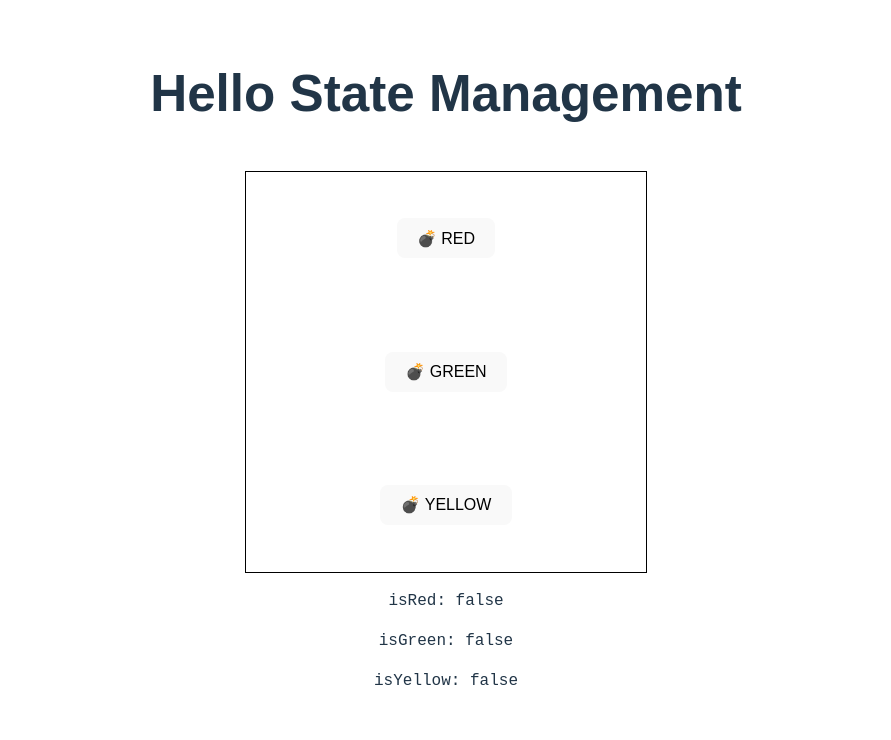
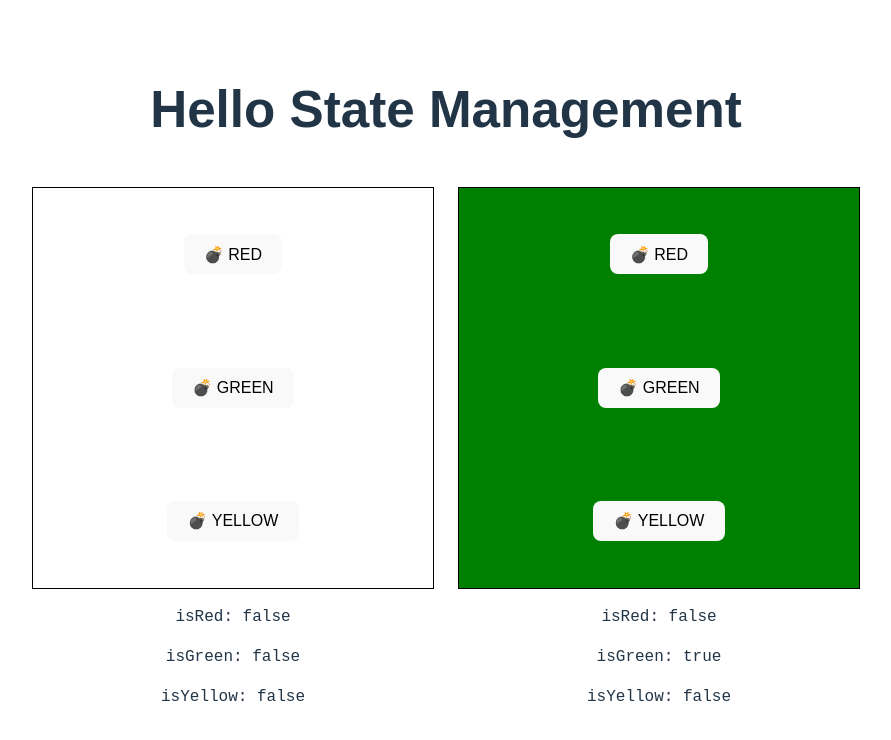
Before and after one commit to rdzcn/react-state-management, a React (Vite) app: page / in a window 1280 px wide. Shown: the top 740 px of the page, without its empty margins (194-1085 px from the left). Built offline with nearby package versions, Linux system fonts and the light colour scheme.

Commit message:
implement async call to fetch colors state

```diff
--- a/src/App.css
+++ b/src/App.css
@@ -1,7 +1,7 @@
 #root {
-  max-width: 1280px;
+  width: 100%;
   margin: 0 auto;
-  padding: 2rem;
+  padding: 3rem;
   text-align: center;
 }
 
@@ -51,3 +51,9 @@
 .App .state-value::before {
   content: attr(data-state-value);
 }
+
+.App .components-container {
+  display: grid;
+  grid-template-columns: 1fr 1fr;
+  grid-gap: 24px;
+}
--- a/src/App.jsx
+++ b/src/App.jsx
@@ -1,4 +1,5 @@
 import MyComponent from "./MyComponent";
+import MyAsyncComponent from "./MyAsyncComponent";
 import './App.css'
 
 export default function App() {
@@ -7,6 +8,7 @@ export default function App() {
       <h1 style={{ marginBottom: "48px" }}>Hello State Management</h1>
       <div class="components-container">
         <MyComponent />
+        <MyAsyncComponent />
       </div>
     </div>
   );
--- /dev/null
+++ b/src/MyAsyncComponent.jsx
@@ -0,0 +1,99 @@
+import { useEffect, useState } from "react";
+import { fetchAllColors } from "./helpers";
+
+const MyAsyncComponent = () => {
+  const [colors, setColors] = useState({
+    isRed: false,
+    isGreen: false,
+    isYellow: false,
+  });
+  const [error, setError] = useState(false);
+
+  const getAllColors = async () => {
+    const response = await fetchAllColors(2000);
+    setColors(response.data);
+    setError(response.error);
+  };
+
+  useEffect(() => {
+    getAllColors();
+  }, []);
+
+  return (
+    <div>
+      <div
+        class={
+          colors.isRed
+            ? "my-component-red"
+            : colors.isGreen
+            ? "my-component-green"
+            : colors.isYellow
+            ? "my-component-yellow"
+            : "my-component"
+        }
+      >
+        <button
+          type="button"
+          onClick={() => {
+            const nextRedState = !colors.isRed;
+            setColors({
+              isGreen: nextRedState ? false : colors.isGreen,
+              isYellow: nextRedState ? false : colors.isYellow,
+              isRed: nextRedState,
+            });
+          }}
+        >
+          <span role="img" aria-label="bomb">
+            💣 RED
+          </span>
+        </button>
+        <button
+          type="button"
+          onClick={() => {
+            const nextGreenState = !colors.isGreen;
+            setColors({
+              isGreen: nextGreenState,
+              isYellow: nextGreenState ? false : colors.isYellow,
+              isRed: nextGreenState ? false : colors.isRed,
+            });
+          }}
+        >
+          <span role="img" aria-label="bomb">
+            💣 GREEN
+          </span>
+        </button>
+        <button
+          type="button"
+          onClick={() => {
+            const nextYellowState = !colors.isYellow;
+            setColors({
+              isGreen: nextYellowState ? false : colors.isGreen,
+              isYellow: nextYellowState,
+              isRed: nextYellowState ? false : colors.isRed,
+            });
+          }}
+        >
+          <span role="img" aria-label="bomb">
+            💣 YELLOW
+          </span>
+        </button>
+      </div>
+      <div>
+        <pre
+          class="state-value"
+          data-state-value={`isRed: ${colors.isRed}`}
+        ></pre>
+        <pre
+          class="state-value"
+          data-state-value={`isGreen: ${colors.isGreen}`}
+        ></pre>
+        <pre
+          class="state-value"
+          data-state-value={`isYellow: ${colors.isYellow}`}
+        ></pre>
+      </div>
+    </div>
+  );
+};
+
+export default MyAsyncComponent;
--- /dev/null
+++ b/src/helpers.js
@@ -0,0 +1,7 @@
+const delay = (duration) =>
+  new Promise((resolve) => setTimeout(resolve, duration));
+
+export const fetchAllColors = async (ms) => {
+  await delay(ms);
+  return { data: { isRed: false, isGreen: true, isYellow: false }, error: false };
+};
```
